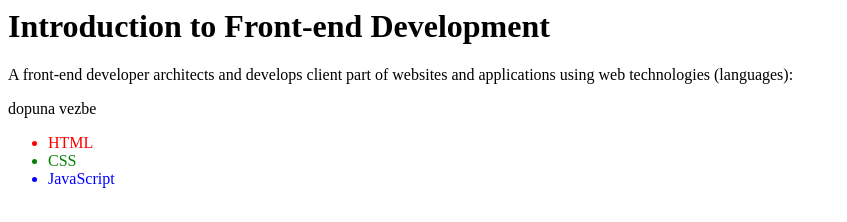
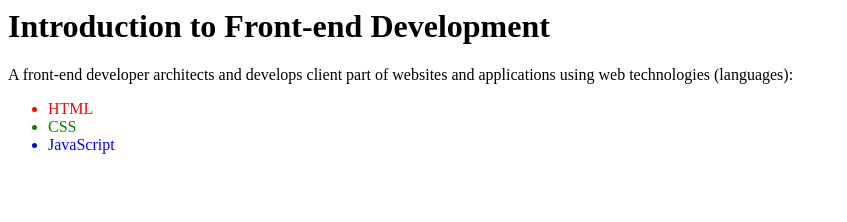
Before and after one commit to miljan1111/front-end-development, a plain HTML site: page index.html in a window 1280 px wide. Shown: the whole page, without its empty margins (0-847 px from the left). Drawn offline with Linux system fonts and the light colour scheme.

Commit message:
Paragraph Removed

```diff
--- a/index.html
+++ b/index.html
@@ -2,7 +2,7 @@
 
 <p>A front-end developer architects and develops client part of websites and applications using web technologies (languages):</p>
 
-<p>dopuna vezbe</p>
+
 <ul>
 
 <li style="color: red;">HTML</li>
```
